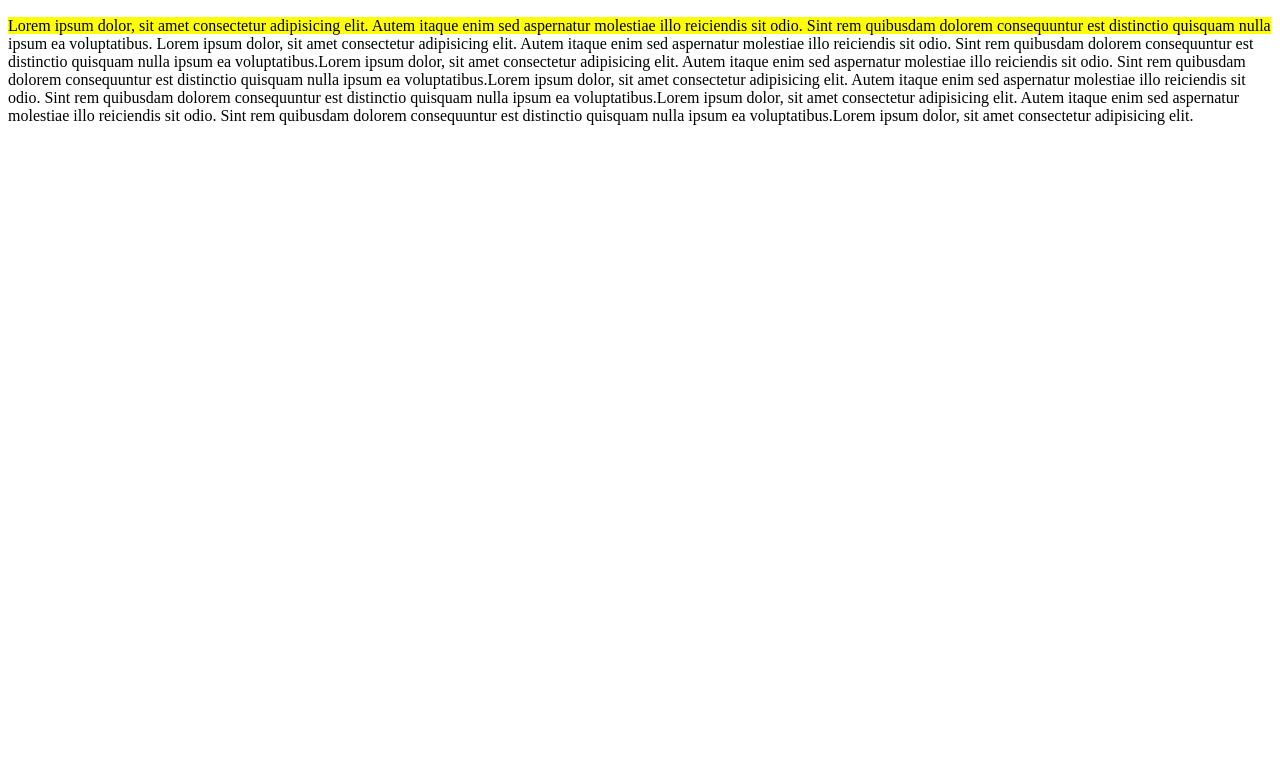
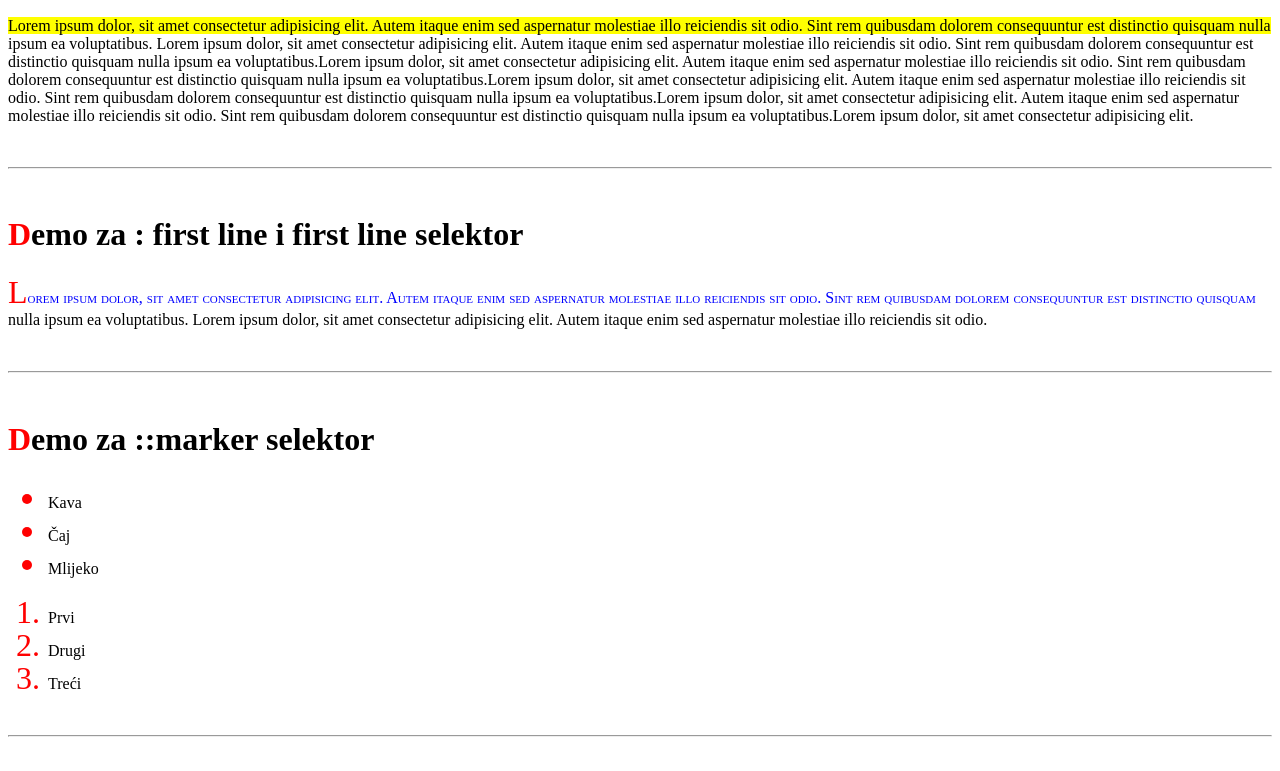
Before and after one commit to Marasz01/algebra.selektori4, a plain HTML site: page index.html in a window 1280 px wide. Shown: the part 658-1429 px from the top of the page. Before the commit the page ends 800 px from the top, so only its background shows below. Drawn offline with Linux system fonts and the light colour scheme.

Commit message:
add marker

```diff
--- a/index.html
+++ b/index.html
@@ -49,5 +49,39 @@
       rem quibusdam dolorem consequuntur est distinctio quisquam nulla ipsum ea
       voluptatibus.Lorem ipsum dolor, sit amet consectetur adipisicing elit.
     </p>
+
+    <br />
+    <hr />
+    <br />
+
+    <h1>Demo za : first line i first line selektor</h1>
+
+    <p class="lotr">
+      Lorem ipsum dolor, sit amet consectetur adipisicing elit. Autem itaque
+      enim sed aspernatur molestiae illo reiciendis sit odio. Sint rem quibusdam
+      dolorem consequuntur est distinctio quisquam nulla ipsum ea voluptatibus.
+      Lorem ipsum dolor, sit amet consectetur adipisicing elit. Autem itaque
+      enim sed aspernatur molestiae illo reiciendis sit odio.
+    </p>
+
+    <br />
+    <hr />
+    <br />
+
+    <h1>Demo za ::marker selektor</h1>
+
+    <ul>
+      <li>Kava</li>
+      <li>Čaj</li>
+      <li>Mlijeko</li>
+    </ul>
+    <ol>
+      <li>Prvi</li>
+      <li>Drugi</li>
+      <li>Treći</li>
+    </ol>
+    <br />
+    <hr />
+    <br />
   </body>
 </html>
--- a/style.css
+++ b/style.css
@@ -19,3 +19,15 @@ h1::first-letter{
 .fl::first-line{
     background-color: yellow;
 }
+.lotr::first-letter{
+    color: red;
+    font-size: xx-large;
+}
+.lotr::first-line{
+    color: blue;
+    font-variant: small-caps;
+}
+::marker{
+    color: red;
+    font-size: xx-large;
+}
```
